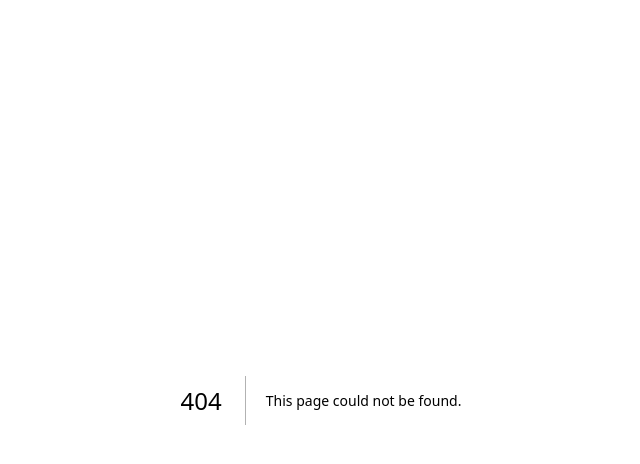
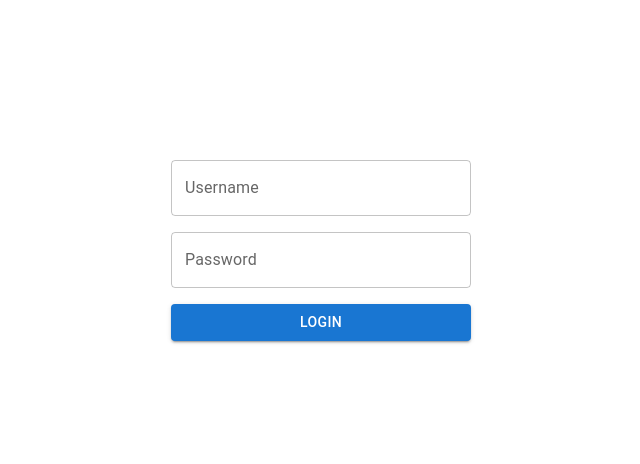
Before and after one commit to XTSoft2004/SPIT-EduCheck, a Next.js app in the folder ChamCongCLB/: page /login in a window 1280 px wide. Before the commit this address had no page. Shown: the top 464 px of the page, without its empty margins (319-959 px from the left). Built offline with nearby package versions, Linux system fonts and the light colour scheme.

Commit message:
[ADD, FIX] - add auth, login, lecturer actions - fix auth Service - add IResponse - add page login (test)

```diff
--- a/ChamCongCLB/actions/lecturerActions.ts
+++ b/ChamCongCLB/actions/lecturer.actions.ts
@@ -1,7 +1,7 @@
 'use server'
 import globalConfig from "../app.config";
 
-import { ILecturer, ILecturerCreate, ILecturerFilter, ILecturerUpdate } from "../types/lecturer";
+import { ILecturer, ILecturerCreate, ILecturerFilter, ILecturerUpdate } from "@/types/lecturer";
 
 /**
  * Get all lecturers
--- /dev/null
+++ b/ChamCongCLB/actions/login.actions.ts
@@ -0,0 +1,31 @@
+'use server';
+import { cookies } from 'next/headers';
+import globalConfig from "@/app.config";
+
+import { ILoginForm, ILoginResponse } from "@/types/auth";
+import { IResponse } from "@/types/global";
+
+const baseUrl = globalConfig.baseUrl;
+
+export const login = async (body: ILoginForm) => {
+    const response = await fetch(`${baseUrl}/auth/login`, {
+        method: 'POST',
+        headers: {
+            'Content-Type': 'application/json'
+        },
+        body: JSON.stringify(body),
+    });
+
+    const data = await response.json();
+
+    if (response.ok) {
+        const token = (data as ILoginResponse).data;
+        cookies().set('accessToken', token.accessToken);
+        cookies().set('refreshToken', token.refreshToken);
+    }
+
+    return {
+        ok: response.ok,
+        ...data,
+    } as IResponse
+}
--- a/ChamCongCLB/app.config.ts
+++ b/ChamCongCLB/app.config.ts
@@ -7,7 +7,7 @@ interface IGlobalConfig {
 const globalConfig: IGlobalConfig = {
     API_HOST: 'xtcoder2004.io.vn',
     API_PORT: 5000,
-    baseUrl: 'http://xtcoder2004.io.vn:5000/',
+    baseUrl: 'http://xtcoder2004.io.vn:5000',
 }
 
 export default globalConfig;
--- /dev/null
+++ b/ChamCongCLB/app/login/page.tsx
@@ -0,0 +1,11 @@
+import Login from '@/components/login/Login';
+
+const LoginPage = () => {
+    return (
+        <div>
+            <Login />
+        </div>
+    );
+};
+
+export default LoginPage;
--- a/ChamCongCLB/components/login/Login.tsx
+++ b/ChamCongCLB/components/login/Login.tsx
@@ -0,0 +1,78 @@
+'use client';
+import React, { useState } from 'react';
+import { useForm } from 'react-hook-form';
+import { useRouter } from 'next/navigation';
+
+import { ILoginForm } from "@/types/auth";
+import { login } from '@/actions/login.actions';
+import { getProfile } from '@/actions/auth.actions';
+
+import TextField from '@mui/material/TextField';
+import Button from '@mui/material/Button';
+import Snackbar from '@mui/material/Snackbar';
+import Alert from '@mui/material/Alert';
+
+export default function Login() {
+    const { register, handleSubmit, formState: { errors } } = useForm<ILoginForm>();
+    const router = useRouter();
+    const [loading, setLoading] = useState<boolean>(false);
+    const [openSuccess, setOpenSuccess] = useState<boolean>(false);
+    const [openError, setOpenError] = useState<boolean>(false);
+
+    const onSubmit = async (formData: ILoginForm) => {
+        setLoading(true);
+
+        const response = await login(formData);
+
+        if (response.ok) {
+            setOpenSuccess(true);
+            router.push('/');
+        } else {
+            setOpenError(true);
+        }
+
+        setLoading(false);
+    };
+
+    const handleClose = () => {
+        setOpenSuccess(false);
+        setOpenError(false);
+    };
+
+    return (
+        <div style={{ display: 'flex', flexDirection: 'column', alignItems: 'center', marginTop: '20vh' }}>
+            <form onSubmit={handleSubmit(onSubmit)} style={{ display: 'flex', flexDirection: 'column', width: '300px' }}>
+                <TextField
+                    label="Username"
+                    variant="outlined"
+                    {...register("username", { required: "Username is required" })}
+                    error={!!errors.username}
+                    helperText={errors.username?.message}
+                    style={{ marginBottom: '16px' }}
+                />
+                <TextField
+                    label="Password"
+                    type="password"
+                    variant="outlined"
+                    {...register("password", { required: "Password is required" })}
+                    error={!!errors.password}
+                    helperText={errors.password?.message}
+                    style={{ marginBottom: '16px' }}
+                />
+                <Button variant="contained" color="primary" type="submit" disabled={loading}>
+                    {loading ? "Logging in..." : "Login"}
+                </Button>
+            </form>
+            <Snackbar open={openSuccess} autoHideDuration={6000} onClose={handleClose}>
+                <Alert onClose={handleClose} severity="success" sx={{ width: '100%' }}>
+                    Login Successful!
+                </Alert>
+            </Snackbar>
+            <Snackbar open={openError} autoHideDuration={6000} onClose={handleClose}>
+                <Alert onClose={handleClose} severity="error" sx={{ width: '100%' }}>
+                    Login Failed!
+                </Alert>
+            </Snackbar>
+        </div>
+    );
+}
--- a/ChamCongCLB/package.json
+++ b/ChamCongCLB/package.json
@@ -3,7 +3,7 @@
   "version": "0.1.0",
   "private": true,
   "scripts": {
-    "dev": "next dev -p 80 --turbo",
+    "dev": "next dev -p 2222 --turbo",
     "build": "next build",
     "start": "next start",
     "lint": "next lint"
@@ -16,7 +16,8 @@
     "axios": "^1.8.1",
     "next": "14.2.24",
     "react": "^18",
-    "react-dom": "^18"
+    "react-dom": "^18",
+    "react-hook-form": "^7.54.2"
   },
   "devDependencies": {
     "@types/node": "^20",
```
Also changed, not shown: ChamCongCLB/actions/auth.actions.ts (added, +28 -0 lines), ChamCongCLB/middleware.ts (+26 -21 lines), ChamCongCLB/services/authService.ts (+9 -1 lines), ChamCongCLB/types/global.d.ts (+8 -0 lines).
